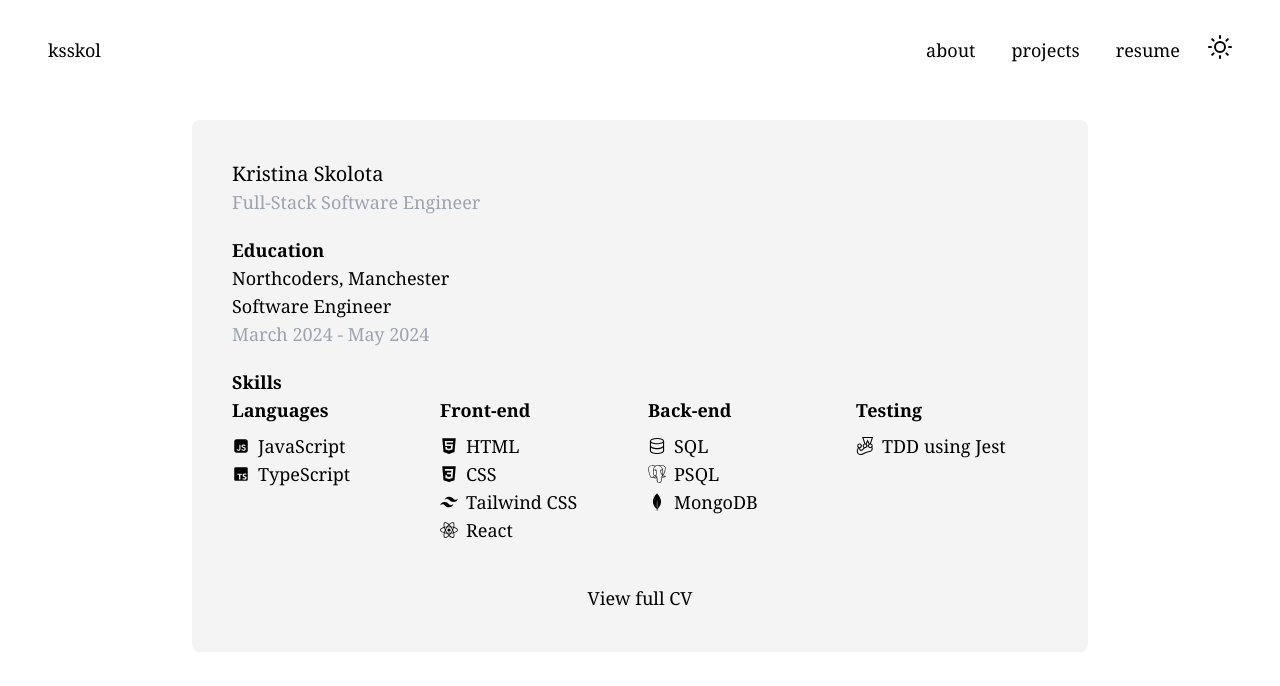
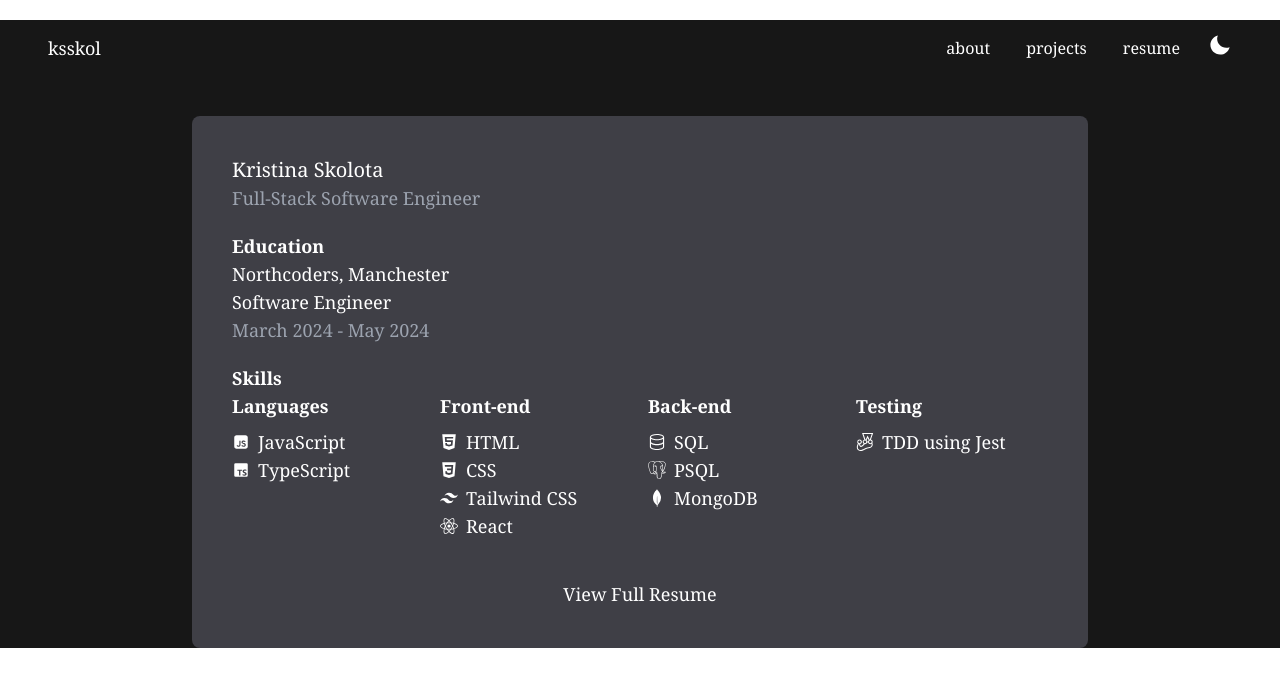
Before and after one commit to ksskol/ksskol, a React (Vite) app: page /resume in a window 1280 px wide. Shown: the top 686 px of the page. Built offline with nearby package versions, Linux system fonts and the light colour scheme.

Commit message:
darkMode default

```diff
--- a/src/App.jsx
+++ b/src/App.jsx
@@ -1,4 +1,4 @@
-import { useState } from "react";
+import { useState, useEffect } from "react";
 import { Route, Routes } from "react-router";
 import Header from "./components/Header";
 import MainInfo from "./components/MainInfo";
@@ -6,15 +6,25 @@ import Projects from "./components/Projects";
 import Resume from "./components/Resume";
 
 function App() {
-  const [isDarkMode, setIsDarkMode] = useState(false);
+  const [isDarkMode, setIsDarkMode] = useState(true);
 
   function toggleTheme() {
-    setIsDarkMode(!isDarkMode);
-    document.documentElement.classList.toggle("dark");
+    const newMode = !isDarkMode;
+    setIsDarkMode(newMode);
+    localStorage.setItem("darkMode", JSON.stringify(newMode));
+    document.documentElement.classList.toggle("dark", newMode);
   }
 
+  useEffect(() => {
+    const storedMode = JSON.parse(localStorage.getItem("darkMode"));
+    if (storedMode) {
+      setIsDarkMode(storedMode);
+      document.documentElement.classList.toggle("dark", storedMode);
+    }
+  }, []);
+
   return (
-    <div className="dark:bg-neutral-900 dark:text-white">
+    <div className={`dark:bg-neutral-900 dark:text-white ${isDarkMode ? "dark" : ""}`}>
       <Header isDarkMode={isDarkMode} toggleTheme={toggleTheme} />
       <Routes>
         <Route path="/" element={<MainInfo isDarkMode={isDarkMode} toggleTheme={toggleTheme} />} />
--- a/src/components/Header.jsx
+++ b/src/components/Header.jsx
@@ -37,7 +37,7 @@ export default function Header({ isDarkMode, toggleTheme }) {
           </button>
         </div>
 
-        <div className="hidden laptop:flex items-center space-x-5 text-lg">
+        <div className="hidden laptop:flex items-center space-x-5 ">
           <Link to={`/`} onClick={handleLinkClick} className="p-2">
             about
           </Link>
--- a/src/components/Resume.jsx
+++ b/src/components/Resume.jsx
@@ -68,7 +68,7 @@ export default function Resume() {
         </div>
         <div className="flex justify-center mt-10">
           <a href="../../adding/KristinaSkolotaCV.pdf" target="_blank">
-            <button type="button">View full CV</button>
+            <button type="button">View Full Resume</button>
           </a>
         </div>
       </div>
```
